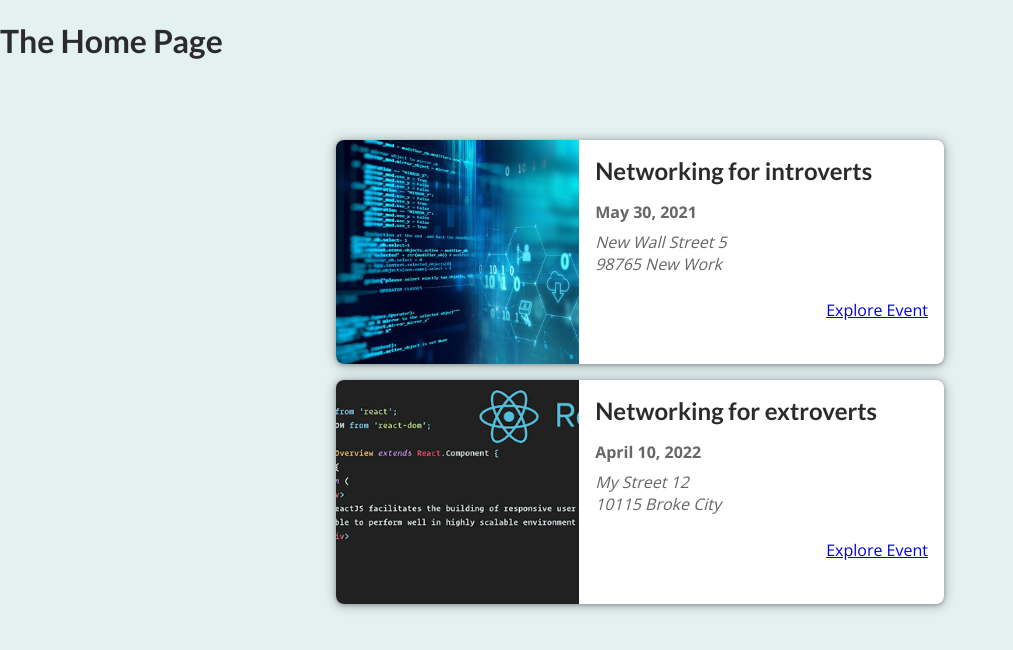
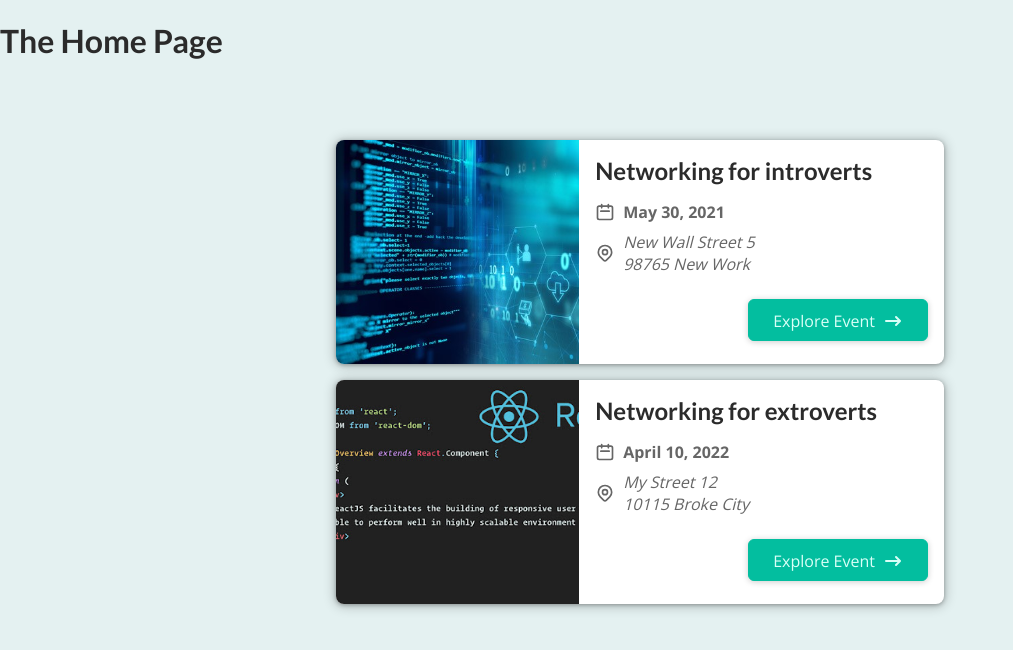
Before and after one commit to bgoonz/NextJS-Notes, a Next.js app in the folder 4-event-filtering-project/: page / in a window 1280 px wide. Shown: the top 650 px of the page, without its empty margins (0-1013 px from the left). Built offline with nearby package versions, Linux system fonts and the light colour scheme.

Commit message:
adding buttons and icons

```diff
--- a/4-event-filtering-project/components/events/event-item.js
+++ b/4-event-filtering-project/components/events/event-item.js
@@ -1,5 +1,8 @@
-import Link from "next/link";
 import classes from "./event-item.module.css";
+import Button from "../ui/button";
+import DateIcon from "../icons/date-icon";
+import AddressIcon from "../icons/address-icon";
+import ArrowRightIcon from "../icons/arrow-right-icon";
 
 function EventItem(props) {
   const { title, image, date, location, id } = props;
@@ -14,18 +17,25 @@
   return (
     <li className={classes.item}>
       <img src={"/" + image} alt={title} />
-          <div className={classes.content }>
+      <div className={classes.content}>
         <div className={classes.summary}>
           <h2>{title}</h2>
           <div className={classes.date}>
+            <DateIcon />
             <time>{humanReadableDate}</time>
           </div>
           <div className={classes.address}>
+            <AddressIcon />
             <address>{formattedAddress}</address>
           </div>
         </div>
         <div className={classes.actions}>
-          <Link href={exploreLink}>Explore Event</Link>
+          <Button link={exploreLink}>
+            <span>Explore Event</span>
+            <span className={classes.icon}>
+              <ArrowRightIcon />
+            </span>
+          </Button>
         </div>
       </div>
     </li>
--- /dev/null
+++ b/4-event-filtering-project/components/icons/address-icon.js
@@ -0,0 +1,25 @@
+function AddressIcon() {
+  return (
+    <svg
+      xmlns="http://www.w3.org/2000/svg"
+      fill="none"
+      viewBox="0 0 24 24"
+      stroke="currentColor"
+    >
+      <path
+        strokeLinecap="round"
+        strokeLinejoin="round"
+        strokeWidth={2}
+        d="M17.657 16.657L13.414 20.9a1.998 1.998 0 01-2.827 0l-4.244-4.243a8 8 0 1111.314 0z"
+      />
+      <path
+        strokeLinecap="round"
+        strokeLinejoin="round"
+        strokeWidth={2}
+        d="M15 11a3 3 0 11-6 0 3 3 0 016 0z"
+      />
+    </svg>
+  );
+}
+
+export default AddressIcon;
--- /dev/null
+++ b/4-event-filtering-project/components/icons/arrow-right-icon.js
@@ -0,0 +1,17 @@
+function ArrowRightIcon() {
+  return (
+    <svg
+      xmlns="http://www.w3.org/2000/svg"
+      viewBox="0 0 20 20"
+      fill="currentColor"
+    >
+      <path
+        fillRule="evenodd"
+        d="M12.293 5.293a1 1 0 011.414 0l4 4a1 1 0 010 1.414l-4 4a1 1 0 01-1.414-1.414L14.586 11H3a1 1 0 110-2h11.586l-2.293-2.293a1 1 0 010-1.414z"
+        clipRule="evenodd"
+      />
+    </svg>
+  );
+}
+
+export default ArrowRightIcon;
--- /dev/null
+++ b/4-event-filtering-project/components/icons/date-icon.js
@@ -0,0 +1,19 @@
+function DateIcon() {
+  return (
+    <svg
+      xmlns="http://www.w3.org/2000/svg"
+      fill="none"
+      viewBox="0 0 24 24"
+      stroke="currentColor"
+    >
+      <path
+        strokeLinecap="round"
+        strokeLinejoin="round"
+        strokeWidth={2}
+        d="M8 7V3m8 4V3m-9 8h10M5 21h14a2 2 0 002-2V7a2 2 0 00-2-2H5a2 2 0 00-2 2v12a2 2 0 002 2z"
+      />
+    </svg>
+  );
+}
+
+export default DateIcon;
--- /dev/null
+++ b/4-event-filtering-project/components/ui/button.js
@@ -0,0 +1,10 @@
+import Link from "next/link";
+import classes from "./button.module.css";
+function Button(props) {
+  return (
+    <Link className={classes.btn} href={props.link}>
+      {props.children}
+    </Link>
+  );
+}
+export default Button;
--- /dev/null
+++ b/4-event-filtering-project/components/ui/button.module.css
@@ -0,0 +1,18 @@
+.btn {
+  text-decoration: none;
+  cursor: pointer;
+  font: inherit;
+  background-color: #03be9f;
+  border: 1px solid #03be9f;
+  border-radius: 6px;
+  color: #dafff7;
+  padding: 0.5rem 1.5rem;
+  text-align: center;
+  box-shadow: 0 1px 6px rgba(0, 0, 0, 0.2);
+}
+
+.btn:hover,
+.btn:active {
+  background-color: #02afa1;
+  border-color: #02afa1;
+}
--- a/4-event-filtering-project/pages/index.js
+++ b/4-event-filtering-project/pages/index.js
@@ -1,11 +1,11 @@
 import { getFeaturedEvents } from "../dummy-data";
 import EventList from "../components/events/event-list";
 function HomePage() {
-    const featuredEvents = getFeaturedEvents();
+  const featuredEvents = getFeaturedEvents();
   return (
     <div>
       <h1>The Home Page</h1>
-        <EventList items={featuredEvents} />
+      <EventList items={featuredEvents} />
     </div>
   );
 }
```
Also changed, not shown: 4-event-filtering-project/components/events/event-list.module.css (line endings or trailing spaces), 1 other file (tests, documents, lock files or other folders).
